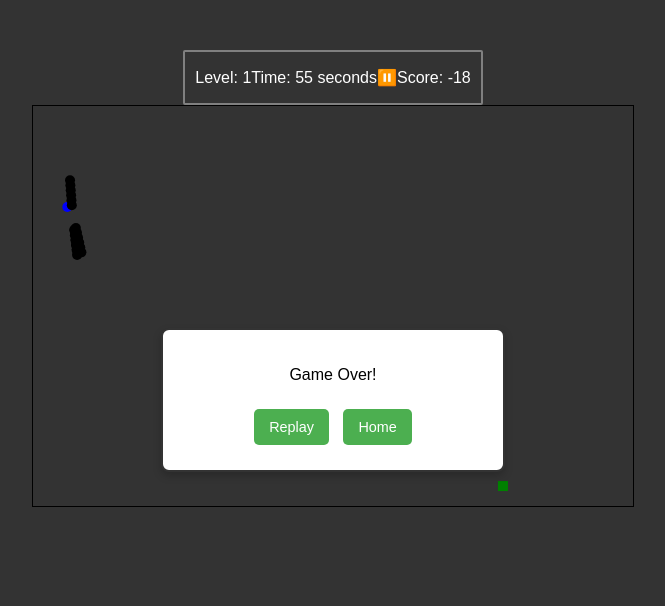
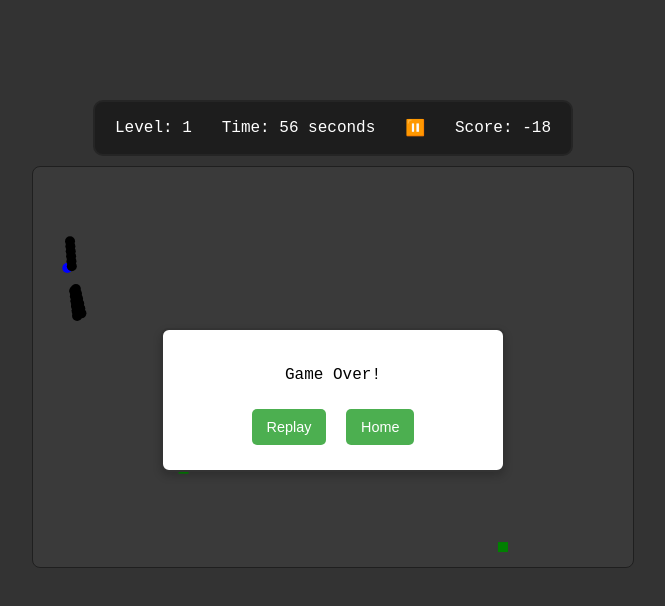
Before and after one commit to ahouragorji/Snake-Game, a website: page public/play.html in a window 1280 px wide. Shown: the whole page, without its empty margins (307-972 px from the left). Drawn offline with Linux system fonts and the light colour scheme.

Commit message:
merged two js files, solved glitch

```diff
--- a/public/game.js
+++ b/public/game.js
@@ -8,34 +8,34 @@ const message = document.getElementById("message")
 const score1 = document.getElementById("score1")
 const score2 = document.getElementById("score2")
 const stopsButton = document.getElementById("stops")
-
+const level = document.getElementById("level").textContent;
 const worms = [];
 const points = [];
 const obstacles = [];
-const maxWorms = 3;  // Maximum number of worms
-const maxPoints1 = 6; // Maximum number of points
-const maxPoints2 = 4; // Maximum number of points
-const obstacleCount = 4; // Number of obstacles
+const maxWorms = 3;
+const maxPoints1 = 6;
+const maxPoints2 = 4;
+const obstacleCount = 4;
 
-// Game parameters
+
 let score = 0;
-let level = 1;
 let time = 60;
 let stops = 0;
 let gameInterval;
 let isPaused = false;
 
-// Worm constructor
+
 class Worm {
     constructor(x, y) {
         this.body = [{ x: x, y: y }, { x: x, y: y - 10 }, { x: x, y: y - 20 }, { x: x, y: y - 30 },{ x: x, y: y - 40 },{ x: x, y: y - 50}];
-        //this.body = [{ x: x, y: y }];
+
         this.target = null;
-        this.size = 10; // Size of each segment
-        this.speed = 5; // Speed of the worm
-        this.headColor = "black"; // Head color of the worm
-        this.length = 6; // Fixed length of the worm
-        this.direction = { x: 0, y: -1 }; // Initially moving upwards
+        this.size = 10;
+        this.speed = 5;
+        if(level==2){this.speed+=4;}
+        this.headColor = "black";
+        this.length = 6;
+        this.direction = { x: 0, y: -1 };
         this.dx = 0;
         this.dy=0;
         this.distance= 0;
@@ -54,44 +54,44 @@ class Worm {
             this.direction.y = (this.dy / this.distance)
         }
 
-            // Move towards the target
-            if (this.distance > this.speed) {
+
+            if (this.distance > 4) {
                 const newHead = {
                     x: this.body[0].x + this.direction.x * this.speed,
                     y: this.body[0].y + this.direction.y * this.speed
                 };
 
-                // Check for collision with canvas boundaries
+
                 if (newHead.x < 0 || newHead.x > canvas.width - this.size ||
                     newHead.y < 0 || newHead.y > canvas.height - this.size) {
                         console.log("collistion happened obstacle")
                         this.target = null;
-                        this.changeDirection(); // Change direction on obstacle collision
+                        this.changeDirection();
                         setTimeout(() => generateNewTarget(this), 1000);
 
                 } else {
-                    // Check for collision with points and obstacles
+
                     const collisionResult = checkCollision(newHead.x, newHead.y);
 
                     if (collisionResult === "obstacle") {
                         console.log("collistion happened obstacle")
                         this.target = null;
-                        this.changeDirection(); // Change direction on obstacle collision
+                        this.changeDirection();
                         setTimeout(() => generateNewTarget(this), 500);
                     }
 
                     else if (collisionResult === "point") {
-                        // Eat the target and set it to null
-                        // score += -10;
-                        // scoreElement.textContent = score;
-                        //this.changeDirection()
+
+
+
+
                         this.target = null;
                         worms.forEach(worm => {
                             generateNewTarget(worm);
                         });
 
                     } else {
-                        // No collision, move the worm
+
                         this.body.unshift(newHead);
                         this.body.pop();
                     }
@@ -100,10 +100,10 @@ class Worm {
     }
 
     changeDirection() {
-        // Generate a random angle between 0 and 2 * π (360 degrees)
+
 
         const randomAngle = Math.random() * 2 * Math.PI;
-        // Set the new direction using the random angle
+
         this.direction.x = Math.cos(randomAngle);
         this.direction.y = Math.sin(randomAngle);
     }
@@ -112,20 +112,20 @@ class Worm {
 
 
 
-    // Method to draw the worm
+
     draw() {
-        // Draw the head of the worm
-        ctx.fillStyle = this.headColor; // Set the head color for the first segment
-        ctx.beginPath(); // Start a new path
-        ctx.arc(this.body[0].x + this.size / 2, this.body[0].y + this.size / 2, this.size / 2, 0, Math.PI * 2); // Draw head as a circle
-        ctx.fill(); // Fill the circle
 
-        // Draw the remaining body segments as circles
-        ctx.fillStyle = "black"; // Set a different color for the body segments
+        ctx.fillStyle = this.headColor;
+        ctx.beginPath();
+        ctx.arc(this.body[0].x + this.size / 2, this.body[0].y + this.size / 2, this.size / 2, 0, Math.PI * 2);
+        ctx.fill();
+
+
+        ctx.fillStyle = "black";
         for (let i = 1; i < this.body.length; i++) {
-            ctx.beginPath(); // Start a new path for each segment
-            ctx.arc(this.body[i].x + this.size / 2, this.body[i].y + this.size / 2, this.size / 2, 0, Math.PI * 2); // Draw the body segment as a circle
-            ctx.fill(); // Fill the circle
+            ctx.beginPath();
+            ctx.arc(this.body[i].x + this.size / 2, this.body[i].y + this.size / 2, this.size / 2, 0, Math.PI * 2);
+            ctx.fill();
         }
     }
 }
@@ -133,46 +133,44 @@ class Worm {
 stopsButton.addEventListener("click",(event)=>{
     isPaused = !isPaused;
     if (isPaused) {
-    // Stop the game loop by clearing the interval and set button text to "Resume"
-    // clearInterval(gameInterval);
+
         document.getElementById('stops').textContent = '⏯️';
     } else {
-    // Resume the game loop and set button text back to "Pause"
-    startGameLoop();
-    document.getElementById('pauseButton').textContent = 'Pause';
+
+        document.getElementById('stops').textContent = '⏸️';
     }
     })
-// Function to handle mouse click on the canvas
+
 canvas.addEventListener("click", (event) => {
     const clickX = event.offsetX;
     const clickY = event.offsetY;
-    const killRange = 50; // Set the range within which worms are killed
+    const killRange = 50;
 
-    // Filter out worms that are within the kill range
+
     worms.forEach((worm, index) => {
         const dx = worm.body[0].x - clickX;
         const dy = worm.body[0].y - clickY;
         const distance = Math.sqrt(dx * dx + dy * dy);
 
         if (distance <= killRange) {
-            worms.splice(index, 1); // Remove worm from array
-            score += 8; // Increment score for each worm killed
-            scoreElement.textContent = score; // Update score display
+            worms.splice(index, 1);
+            score += 8;
+            scoreElement.textContent = score;
         }
     });
 });
 
-// Point constructor
+
 class Point {
     constructor(x, y,type) {
         this.x = x;
         this.y = y;
-        this.size = 5; // Size of the point
+        this.size = 5;
         this.type = type
     }
 }
 
-// Obstacle constructor
+
 class Obstacle {
     constructor(x, y, width, height) {
         this.x = x;
@@ -182,40 +180,40 @@ class Obstacle {
     }
 }
 
-// Function to generate random positions
+
 function getRandomPosition() {
     return {
-        x: Math.random() * (canvas.width - 40) + 20, // Ensures x is between 20 and canvas.width - 20
-        y: Math.random() * (canvas.height - 40) + 20 // Ensures y is between 20 and canvas.height - 20
+        x: Math.random() * (canvas.width - 40) + 20,
+        y: Math.random() * (canvas.height - 40) + 20
     };
 }
 
-// Function to generate new targets for worms
+
 function generateNewTarget(worm) {
     if (points.length > 0) {
         let closestPoint = null;
-        let closestDistance = Infinity; // Start with a very large distance
+        let closestDistance = Infinity;
 
         points.forEach(point => {
-            // Calculate the distance from the worm's head to the point
+
             const dx = point.x - worm.body[0].x;
             const dy = point.y - worm.body[0].y;
             const distance = Math.sqrt(dx * dx + dy * dy);
 
-            // Check if this point is closer than the previously found closest point
+
             if (distance < closestDistance) {
                 closestDistance = distance;
                 closestPoint = point;
             }
         });
-        // Set the closest point as the new target
+
         worm.setTarget(closestPoint);
     }
 }
 function getRandomNumber(min, max) {
     return Math.random() * (max - min) + min;
   }
-// Function to generate points
+
 function generatePoints() {
     const max1 = getRandomNumber(1,maxPoints1)
     for (let i = 0; i < max1; i++) {
@@ -236,7 +234,7 @@ function generatePoints() {
    }
 }
 
-// Function to generate obstacles
+
 function generateObstacles() {
     obsmax = getRandomNumber(1,obstacleCount)
     for (let i = 0; i < obsmax; i++) {
@@ -247,12 +245,12 @@ function generateObstacles() {
              pos = getRandomPosition();
          }
         });
-        obstacles.push(new Obstacle(pos.x, pos.y, 10, 10)); // Fixed size obstacles
+        obstacles.push(new Obstacle(pos.x, pos.y, 10, 10));
     }
 }
 
 function checkCollision(x, y) {
-    // Check for collision with points
+
     const pointIndex = points.findIndex(point =>
         x < point.x + point.size &&
         x + 5 > point.x &&
@@ -270,11 +268,11 @@ function checkCollision(x, y) {
         score-=4;
         }
         scoreElement.textContent = score;
-        points.splice(pointIndex, 1); // Remove the eaten point
-        return "point"; // Return that a point was eaten
+        points.splice(pointIndex, 1);
+        return "point";
     }
 
-    // Check for collision with obstacles
+
     const collidedWithObstacle = obstacles.some(obstacle =>
         x < obstacle.x + obstacle.width &&
         x + 10 > obstacle.x &&
@@ -283,25 +281,25 @@ function checkCollision(x, y) {
     );
 
     if (collidedWithObstacle) {
-        return "obstacle"; // Return that an obstacle was hit
+        return "obstacle";
     }
 
-    return null; // No collision
+    return null;
 }
 
 
-// Function to update the game
+
 function updateGame() {
 
     ctx.clearRect(0, 0, canvas.width, canvas.height);
 
-    // Draw obstacles
+
     ctx.fillStyle = "green";
     obstacles.forEach(obstacle => {
         ctx.fillRect(obstacle.x, obstacle.y, obstacle.width, obstacle.height);
     });
 
-    // Draw points
+
     ctx.fillStyle = "blue";
     points.forEach(point => {
         if(point.type==2){
@@ -318,29 +316,31 @@ function updateGame() {
     });
 
 
-    // Draw worms and move them
+
     worms.forEach(worm => {
         worm.move();
         worm.draw();
-        // const collisionResult = checkCollision(worm.body[0].x, worm.body[0].y);
 
-        // if (collisionResult === "obstacle") {
-        //     this.target= null;
-        //     worm.changeDirection(); // Change direction on obstacle collision
-        // } else if (collisionResult !== null) {
-        //     // Handle point collision (already removed in checkCollision)
-        // } else {
-        //     worm.move();
-        //     worm.draw(); // Draw the worm
-        // }
+
+
+
+
+
+
+
+
+
+
     });
 
-    // Adjust time and level display
+
 
 
     if (time <= 0) {
         if(points.length!=0){
             clearInterval(gameInterval);
+            clearInterval(timeInterval);
+            isPaused = true;
             const prevScore = localStorage.getItem('score1');
             if(score > prevScore){
                 localStorage.setItem("score1",score);
@@ -353,49 +353,59 @@ function updateGame() {
     }
     if(points.length==0){
         clearInterval(gameInterval);
+        clearInterval(timeInterval);
+        isPaused= true;
+
+
         showAlert("Game Over!");
 
     }
 }
-// Function to show the custom alert
+
 function showAlert(message) {
     document.getElementById("alertMessage").textContent = message;
     document.getElementById("customAlert").style.display = "block";
 
 }
 
-// Function to hide the custom alert
+
 function hideAlert() {
     document.getElementById("customAlert").style.display = "none";
 }
 
-// Action for the "Confirm" button
+
 function replay() {
+    if(level==2){
+    window.location.href = 'play2.html'
+
+    }
+    else{
     window.location.href = 'play.html'
-    console.log("replaied!"); // Add your confirm action here
+    }
+    console.log("replaied!");
     hideAlert();
 }
 
-// Action for the "Cancel" button
+
 function home() {
     window.location.href = 'start.html'
-    console.log("start page!"); // Add your cancel action here
+    console.log("start page!");
     hideAlert();
 }
 
-// Start the game
+
 function startGame() {
     generatePoints();
     generateObstacles();
 
     for (let i = 0; i < maxWorms; i++) {
-        const randomX = Math.random() * (canvas.width - 10); // Random x-coordinate within canvas
-        const worm = new Worm(randomX, 0); // Spawn at the top (y = 0)
+        const randomX = Math.random() * (canvas.width - 10);
+        const worm = new Worm(randomX, 0);
         generateNewTarget(worm);
         worms.push(worm);
     }
 
-    // wormInterval = setInterval(makeAworm,3000)
+
     wormInterval = setInterval(()=>{
         if (!isPaused){
            makeAworm()
@@ -407,8 +417,13 @@ function startGame() {
             updateGame()
         }
         }
-    , 1000 / 30); // Update game at 30 FPS
-    timeInterval = setInterval(timer,1000)
+    , 1000 / 30);
+
+    timeInterval = setInterval(()=>{if(!isPaused){
+        timer()
+    }
+    },1000)
+
 }
 
 function timer(){
@@ -417,10 +432,10 @@ function timer(){
 }
 
 function makeAworm(){
-    const randomX = Math.random() * (canvas.width - 10); // Random x-coordinate within canvas
-    const worm = new Worm(randomX, 0); // Spawn at the top (y = 0)
+    const randomX = Math.random() * (canvas.width - 10);
+    const worm = new Worm(randomX, 0);
     generateNewTarget(worm);
     worms.push(worm);
 }
-// Start the game on page load
+
 window.onload = startGame;
--- a/public/styles.css
+++ b/public/styles.css
@@ -4,7 +4,7 @@ body {
     align-items: flex-start;
     height: 100vh;
     margin: 0;
-    font-family: Arial, sans-serif;
+    font-family:'Courier New', Courier, monospace;
     background-color: #333;
     color: white;
 }
@@ -39,26 +39,34 @@ button:hover {
     max-height: 400px;
     display: flex;
     flex-direction: column;
-    margin: 50px 10px;
+    margin: 100px 10px;
 }
 
 .game-info {
     padding: 0 10px;
+    font-family: 'Courier New', Courier, monospace;
     flex: 1;
     display: flex;
     justify-content: space-between;
     align-items: center;
-    border: solid 2px gray;
-    border-radius : 2px;
+    background-color: #1d1d1d;
+    border: solid 2px #252525;
+    border-radius : 10px;
+    width: 80%;
+    box-sizing: border-box;
+    padding:0 20px;
+    margin-bottom: 10px;
+
 
 }
 
 /* Game Canvas */
 #gameCanvas {
-    border: solid 1px black;
-
+    border: solid 1px rgb(31, 31, 31);
+    background-color: #3a3a3a;
     flex: 3;
     width: 100%;
+    border-radius: 8px;
 }
 
 /* Container and Button Layout */
@@ -92,14 +100,13 @@ button:hover {
     background: none;
 }
 
-/* Custom Alert */
 .custom-alert {
     display: none;
     position: fixed;
     top: 50%;
     left: 50%;
     transform: translate(-50%, -50%);
-    width: 80vw; /* Responsive width */
+    width: 80vw;
     max-width: 300px;
     background-color: white;
     color: black;
@@ -170,3 +177,7 @@ button:hover {
         font-size: 1rem;
     }
 }
+
+#score1, #score2{
+margin-top: 2rem;
+}
```
Also changed, not shown: public/play2.html (added, +29 -0 lines), public/start.html (+1 -1 lines). Lines whose indentation alone changed are shown as unchanged.
